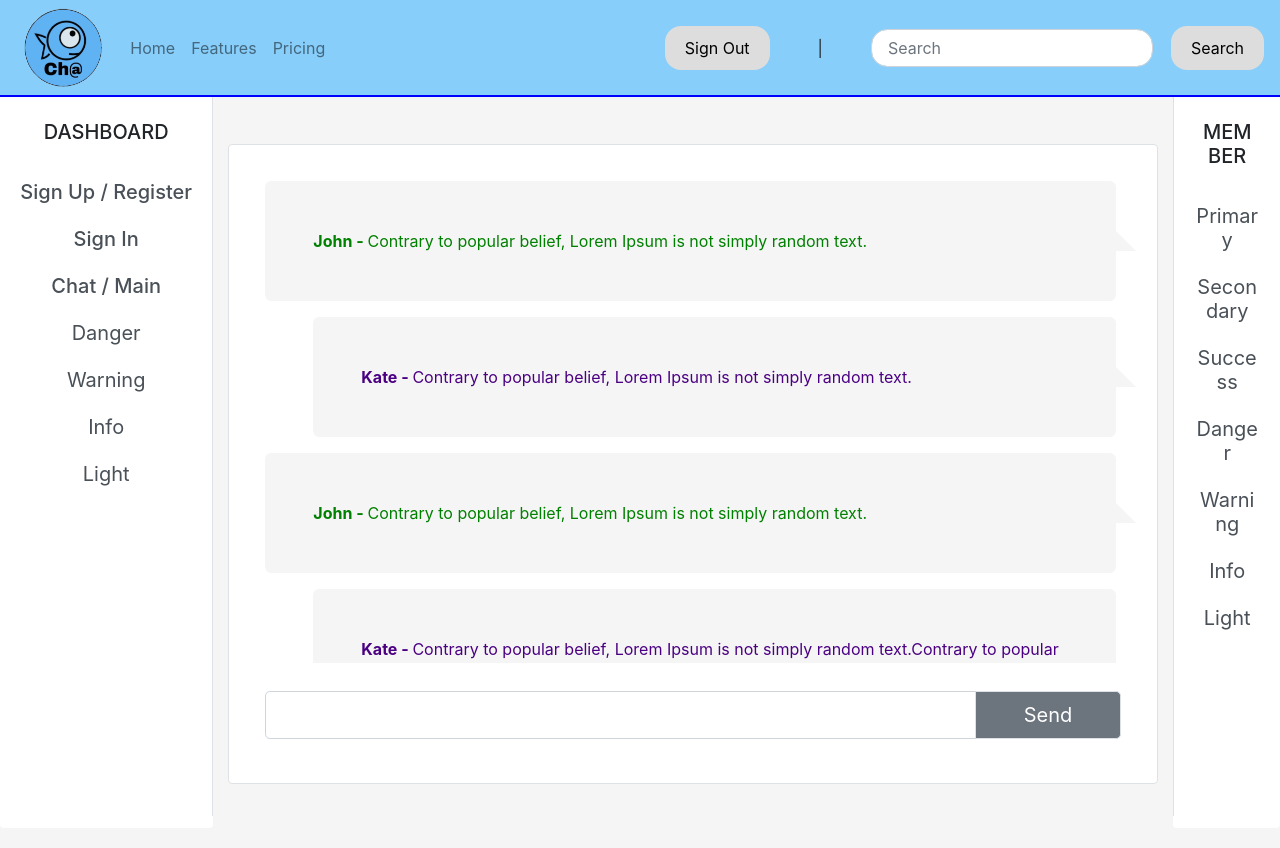
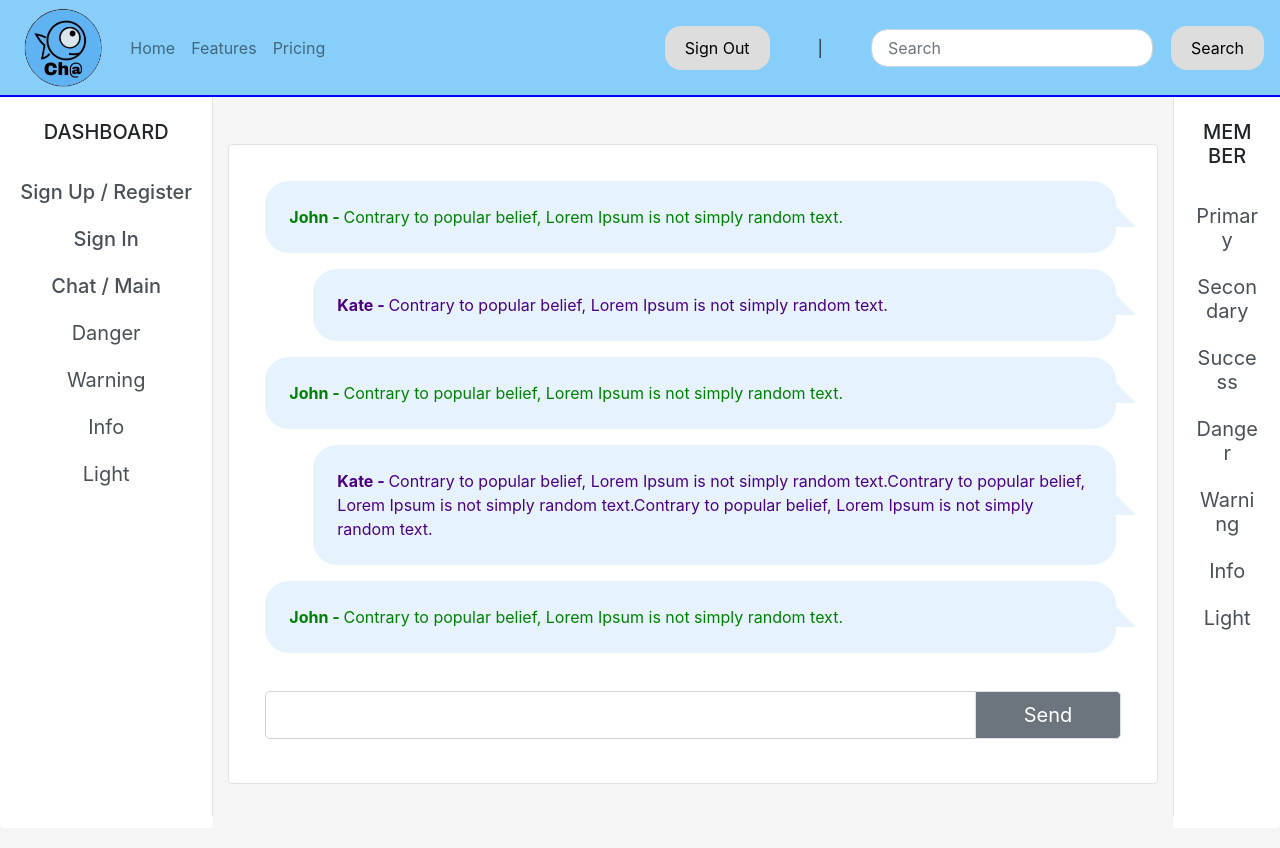
Before and after one commit to catnap89/HelloWorldCommunity, a React (Create React App) app in the folder client/: page /community/1 in a window 1280 px wide. Built offline with nearby package versions, Linux system fonts and the light colour scheme.

Commit message:
change to size of bubble and color

```diff
--- a/client/src/components/Chatbox/chatbox.css
+++ b/client/src/components/Chatbox/chatbox.css
@@ -55,8 +55,8 @@ p {
 
 .speech-bubble {
 	position: relative;
-	background: whitesmoke;
-  border-radius: .4em;
+	background: rgb(230, 243, 255);
+  border-radius: 1.5em;
   margin-right: 5px;
 }
 
@@ -68,7 +68,7 @@ p {
 	width: 0;
 	height: 0;
 	border: 20px solid transparent;
-	border-left-color: whitesmoke;
+	border-left-color:rgb(230, 243, 255);
 	border-right: 0;
 	border-bottom: 0;
 	margin-top: -10px;
--- a/client/src/components/Chatbox/index.js
+++ b/client/src/components/Chatbox/index.js
@@ -10,21 +10,21 @@ import './chatbox.css';
 const Chatbox = (props) => (
     <Card className= 'col-9 p-3 border chat mt-5 mb-4 mx-auto'>
         <Card.Body className="scroll">
-            <p className='response1 speech-bubble p-5'>
+            <p className='response1 speech-bubble p-4'>
             <strong>John - </strong>Contrary to popular belief, Lorem Ipsum is not simply random text.
             </p>
 
-            <p className='response speech-bubble ml-5 p-5'>
+            <p className='response speech-bubble ml-5 p-4'>
             <strong>Kate - </strong>Contrary to popular belief, Lorem Ipsum is not simply random text.
             </p>
-            <p className='response1 speech-bubble p-5'>
+            <p className='response1 speech-bubble p-4'>
             <strong>John - </strong>Contrary to popular belief, Lorem Ipsum is not simply random text.
             </p>
 
-            <p className='response ml-5 speech-bubble p-5'>
+            <p className='response ml-5 speech-bubble p-4'>
             <strong>Kate - </strong>Contrary to popular belief, Lorem Ipsum is not simply random text.Contrary to popular belief, Lorem Ipsum is not simply random text.Contrary to popular belief, Lorem Ipsum is not simply random text.
             </p>
-            <p className='response1 speech-bubble p-5'>
+            <p className='response1 speech-bubble p-4'>
             <strong>John - </strong>Contrary to popular belief, Lorem Ipsum is not simply random text.
             </p>
 
```
